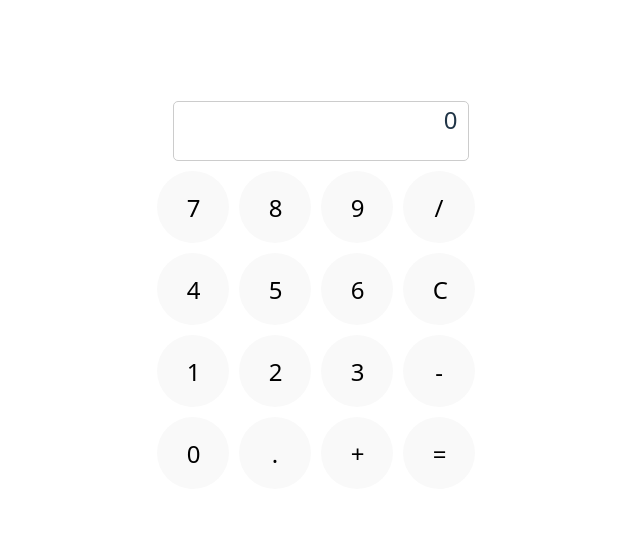
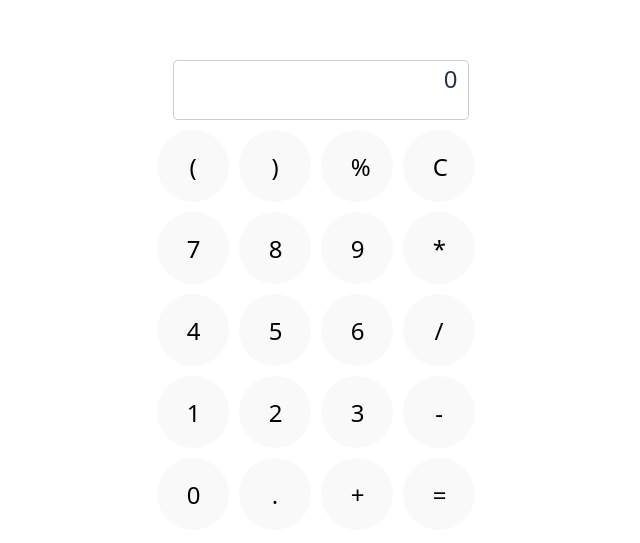
Before and after one commit to Ezequiel-Portifolio/react-calculator, a React (Vite) app: page / in a window 1280 px wide. Shown: the part 105-648 px from the top of the page, without its empty margins (319-959 px from the left). Built offline with nearby package versions, Linux system fonts and the light colour scheme.

Commit message:
Switch calculator to mathjs and update UI layout
Replaced JavaScript eval with mathjs evaluate for safer expression parsing in Calculator. Updated button layout to use rows, added parentheses and percent buttons, and improved CSS for alignment and flexbox styling.

```diff
--- a/package.json
+++ b/package.json
@@ -10,11 +10,13 @@
     "preview": "vite preview"
   },
   "dependencies": {
+    "mathjs": "^15.1.0",
     "react": "^19.2.0",
     "react-dom": "^19.2.0"
   },
   "devDependencies": {
     "@eslint/js": "^9.39.1",
+    "@types/mathjs": "^9.4.1",
     "@types/node": "^24.10.0",
     "@types/react": "^19.2.2",
     "@types/react-dom": "^19.2.2",
--- a/src/components/Calculator.css
+++ b/src/components/Calculator.css
@@ -17,3 +17,13 @@ button {
   border-radius: 5px;
   box-sizing: border-box;
 }
+
+.calculator {
+  align-items: center;
+}
+
+.buttonsRow {
+  display: flex;
+  flex-direction: row;
+  align-items: center;
+}
--- a/src/components/Calculator.tsx
+++ b/src/components/Calculator.tsx
@@ -1,4 +1,5 @@
 import "./Calculator.css";
+import { evaluate } from "mathjs";
 import { useState } from "react";
 
 function Calculator() {
@@ -25,7 +26,7 @@ function Calculator() {
   // função para calcular o resultado
   const calcularResultado = () => {
     try {
-      const resultado = eval(valorNoDisplay);
+      const resultado = evaluate(valorNoDisplay);
       setValorNoDisplay(resultado.toString());
       setJaCalculou(true);
       // eslint-disable-next-line @typescript-eslint/no-unused-vars
@@ -39,25 +40,31 @@ function Calculator() {
     <div className="calculator">
       <div className="display">{valorNoDisplay}</div>
 
-      <div className="buttonsColumn">
+      <div className="buttonsRow">
+        <button onClick={() => mudarValorAoClicar("(")}>(</button>
+        <button onClick={() => mudarValorAoClicar(")")}>)</button>
+        <button onClick={() => mudarValorAoClicar("%")}>%</button>
+        <button onClick={limparValor}>C</button>
+      </div>
+      <div className="buttonsRow">
         <button onClick={() => mudarValorAoClicar("7")}>7</button>
         <button onClick={() => mudarValorAoClicar("8")}>8</button>
         <button onClick={() => mudarValorAoClicar("9")}>9</button>
-        <button onClick={() => mudarValorAoClicar("/")}>/</button>
+        <button onClick={() => mudarValorAoClicar("*")}>*</button>
       </div>
-      <div className="buttonsColumn">
+      <div className="buttonsRow">
         <button onClick={() => mudarValorAoClicar("4")}>4</button>
         <button onClick={() => mudarValorAoClicar("5")}>5</button>
         <button onClick={() => mudarValorAoClicar("6")}>6</button>
-        <button onClick={limparValor}>C</button>
+        <button onClick={() => mudarValorAoClicar("/")}>/</button>
       </div>
-      <div className="buttonsColumn">
+      <div className="buttonsRow">
         <button onClick={() => mudarValorAoClicar("1")}>1</button>
         <button onClick={() => mudarValorAoClicar("2")}>2</button>
         <button onClick={() => mudarValorAoClicar("3")}>3</button>
         <button onClick={() => mudarValorAoClicar("-")}>-</button>
       </div>
-      <div className="buttonsColumn">
+      <div className="buttonsRow">
         <button onClick={() => mudarValorAoClicar("0")}>0</button>
         <button onClick={() => mudarValorAoClicar(".")}>.</button>
         <button onClick={() => mudarValorAoClicar("+")}>+</button>
```
Also changed, not shown: 1 other file (tests, documents, lock files or other folders).
